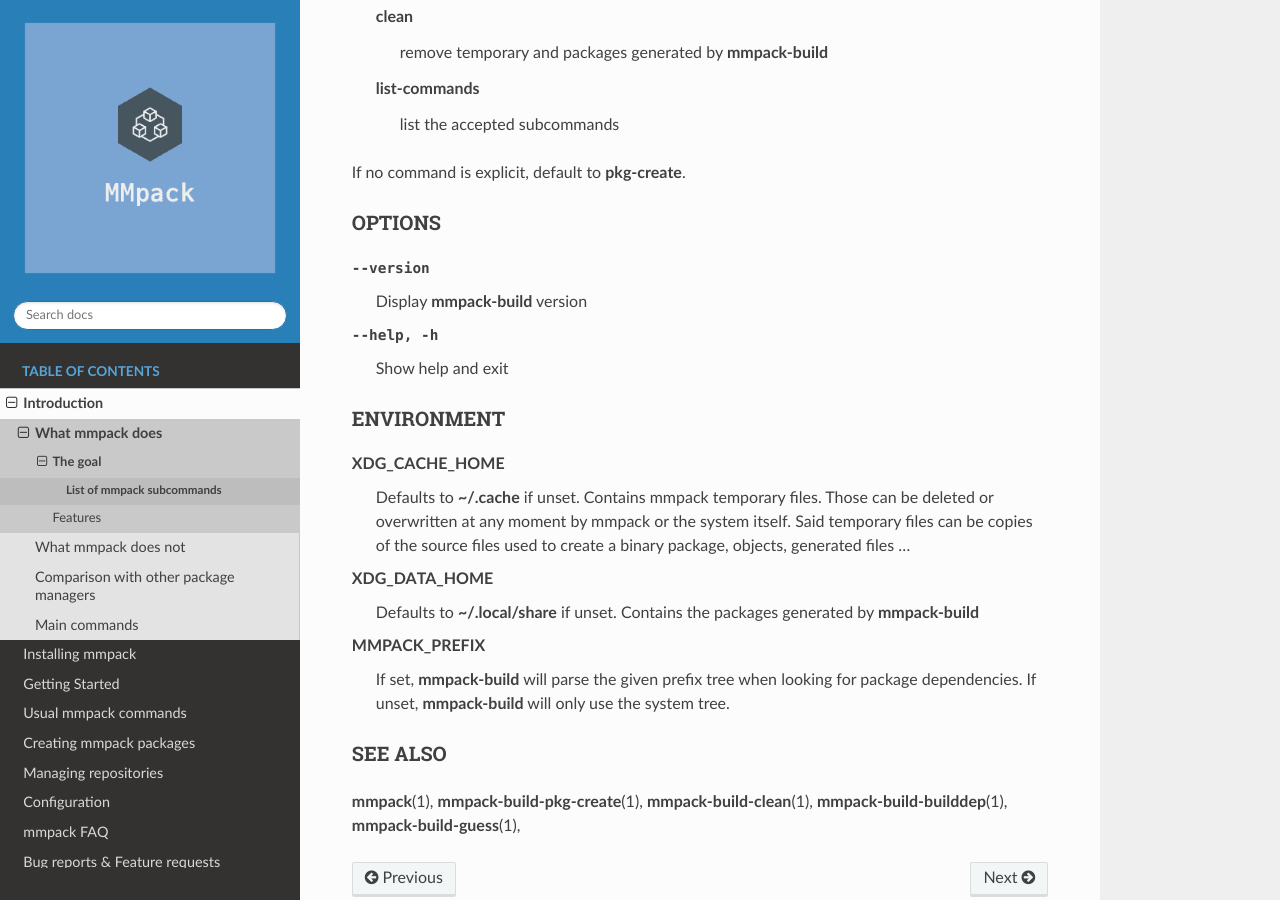
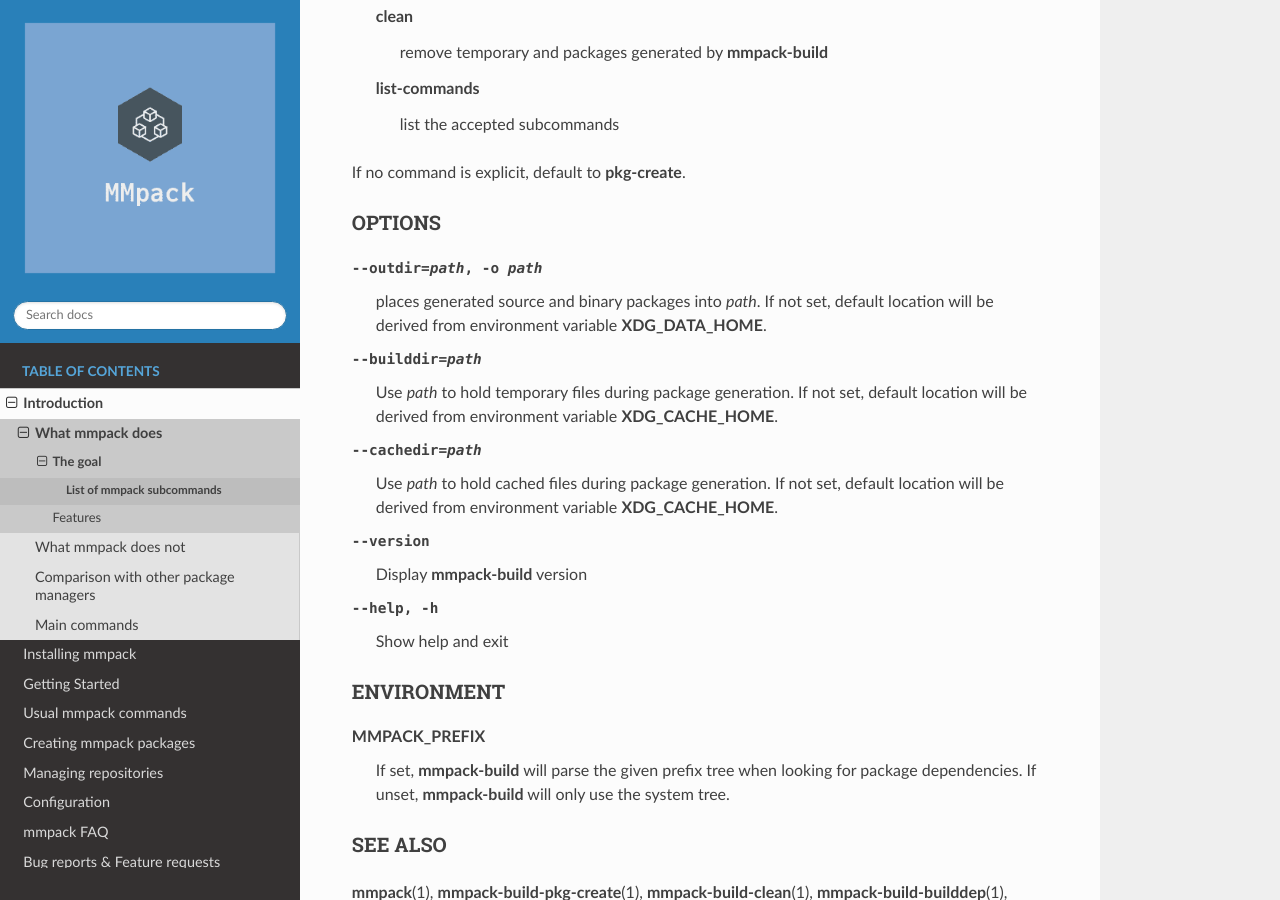
Before and after one commit to mmlabs-mindmaze/mmpack, a Sphinx documentation site: the page built from docs/man/1/mmpack-build.rst, in a window 1280 px wide and 900 px high, scrolled down 961 px. Built offline with Sphinx 7.4.7 and the Read the Docs theme 2.0.0, drawn with Linux system fonts in a browser that asks for light colours.

Commit message:
mmpack-build: add outdir, builddir and cachedir options
mmpack-build accepts option to set output (--outdir|-o), build
(--builddir) or cache (--cachedir) folder through command line. This
avoids to set XDG_CACHE_HOME and XDG_DATA_HOME environment variables to
the equivalent. Not only this is more precise (each can be individually
set), but setting those environment variable for one execution is a bad
practice (those are supposed to be set session wide). The environment
variable are used only to set the default value.

Change-Id: I8855a90bf4f585f056f5844a451e8aa38fb7ce3e

```diff
--- a/docs/man/1/mmpack-build.rst
+++ b/docs/man/1/mmpack-build.rst
@@ -50,6 +50,18 @@ If no command is explicit, default to **pkg-create**.
 OPTIONS
 =======
 
+--outdir=path, -o path
+  places generated source and binary packages into *path*. If not set, default
+  location will be derived from environment variable **XDG_DATA_HOME**.
+
+--builddir=path
+  Use *path* to hold temporary files during package generation. If not set,
+  default location will be derived from environment variable **XDG_CACHE_HOME**.
+
+--cachedir=path
+  Use *path* to hold cached files during package generation. If not set, default
+  location will be derived from environment variable **XDG_CACHE_HOME**.
+
 --version
   Display **mmpack-build** version
 
@@ -58,17 +70,6 @@ OPTIONS
 
 ENVIRONMENT
 ===========
-
-XDG_CACHE_HOME
-  Defaults to **~/.cache** if unset.
-  Contains mmpack temporary files. Those can be deleted or overwritten at
-  any moment by mmpack or the system itself.
-  Said temporary files can be copies of the source files used to create a
-  binary package, objects, generated files ...
-
-XDG_DATA_HOME
-  Defaults to **~/.local/share** if unset.
-  Contains the packages generated by **mmpack-build**
 
 MMPACK_PREFIX
   If set, **mmpack-build** will parse the given prefix tree when looking for
```
Also changed, not shown: other parts of docs/man/1/mmpack-build.rst (+1 -1 lines), 2 other files.
